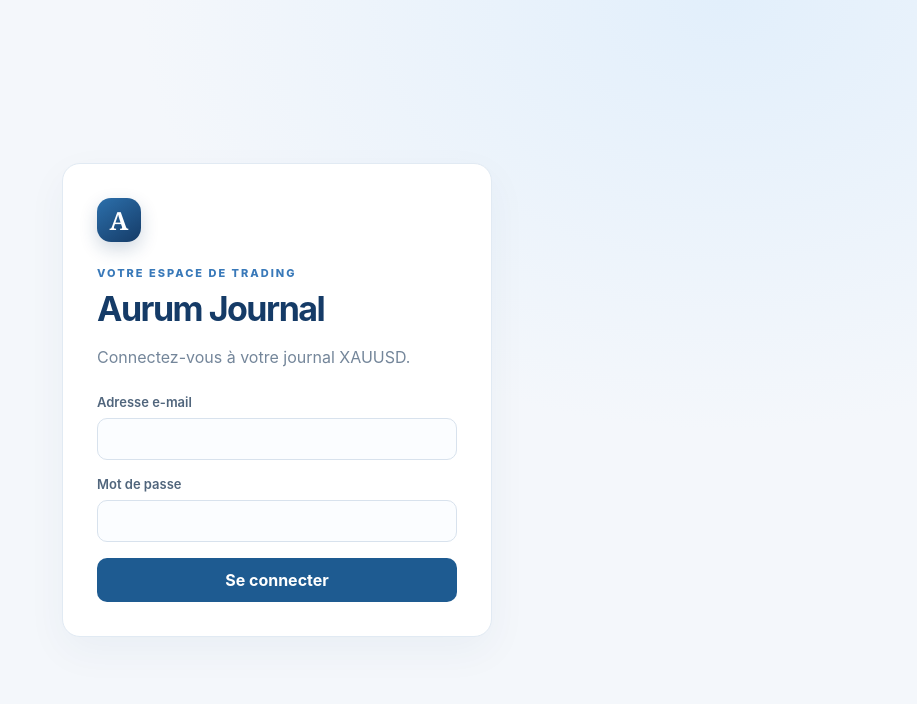
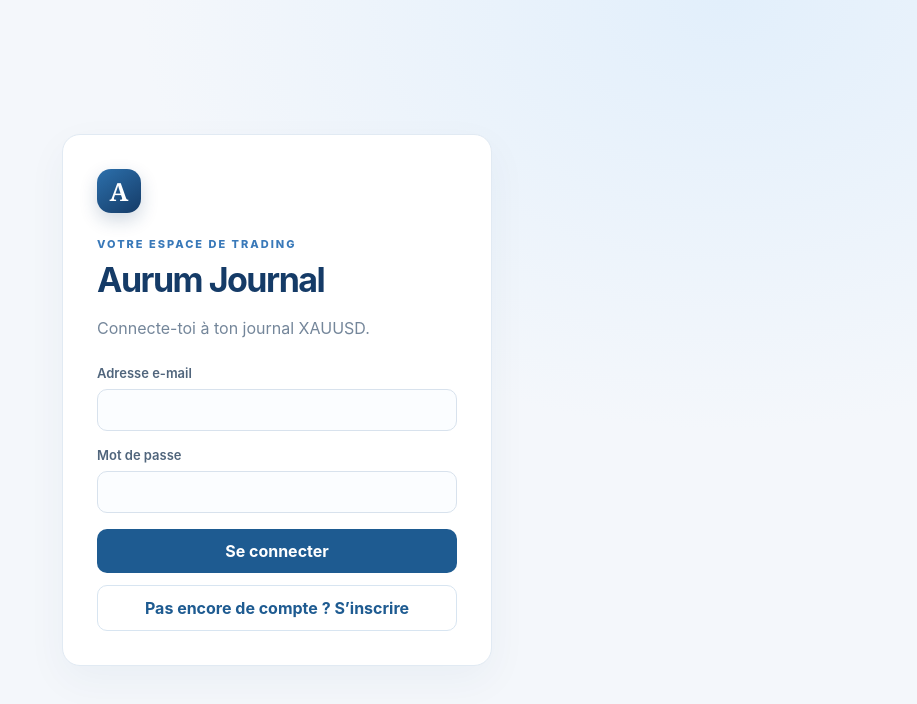
Before and after one commit to arthurniada75-pixel/Journal-trading-xauusd, a React (Vite) app: page / in a window 1280 px wide. Shown: the top 704 px of the page, without its empty margins (363-1280 px from the left). Built offline with nearby package versions, Linux system fonts and the light colour scheme; no server answers.

Commit message:
Refactor login form to support signup mode

```diff
--- a/src/App.jsx
+++ b/src/App.jsx
@@ -5,6 +5,7 @@ export default function App() {
   const [session, setSession] = useState(null);
   const [email, setEmail] = useState("");
   const [password, setPassword] = useState("");
+  const [mode, setMode] = useState("login");
   const [message, setMessage] = useState("");
   const [loading, setLoading] = useState(false);
 
@@ -20,10 +21,32 @@ export default function App() {
     return () => data.subscription.unsubscribe();
   }, []);
 
-  async function handleLogin(event) {
+  async function handleSubmit(event) {
     event.preventDefault();
     setLoading(true);
     setMessage("");
+
+    if (mode === "signup") {
+      const { error } = await supabase.auth.signUp({
+        email,
+        password,
+        options: {
+          emailRedirectTo: window.location.href
+        }
+      });
+
+      setLoading(false);
+
+      if (error) {
+        setMessage(error.message);
+      } else {
+        setMessage(
+          "Compte créé. Vérifie ta boîte e-mail pour confirmer ton adresse."
+        );
+      }
+
+      return;
+    }
 
     const { error } = await supabase.auth.signInWithPassword({
       email,
@@ -31,7 +54,10 @@ export default function App() {
     });
 
     setLoading(false);
-    if (error) setMessage("Connexion impossible. Vérifie ton e-mail et ton mot de passe.");
+
+    if (error) {
+      setMessage("Connexion impossible. Vérifie ton e-mail et ton mot de passe.");
+    }
   }
 
   async function handleLogout() {
@@ -72,10 +98,14 @@ export default function App() {
       <section className="login-card">
         <span className="brand-mark">A</span>
         <p className="eyebrow">VOTRE ESPACE DE TRADING</p>
-        <h1>Aurum Journal</h1>
-        <p className="muted">Connectez-vous à votre journal XAUUSD.</p>
+        <h1>{mode === "login" ? "Aurum Journal" : "Créer un compte"}</h1>
+        <p className="muted">
+          {mode === "login"
+            ? "Connecte-toi à ton journal XAUUSD."
+            : "Inscris-toi avec une adresse autorisée pour accéder au journal."}
+        </p>
 
-        <form className="form" onSubmit={handleLogin}>
+        <form className="form" onSubmit={handleSubmit}>
           <label>
             Adresse e-mail
             <input
@@ -92,16 +122,35 @@ export default function App() {
               type="password"
               value={password}
               onChange={(event) => setPassword(event.target.value)}
+              minLength={8}
               required
             />
           </label>
 
           <button className="button" type="submit" disabled={loading}>
-            {loading ? "Connexion…" : "Se connecter"}
+            {loading
+              ? "Patiente…"
+              : mode === "login"
+                ? "Se connecter"
+                : "Créer mon compte"}
           </button>
         </form>
 
         {message && <p className="message">{message}</p>}
+
+        <button
+          className="button secondary"
+          style={{ width: "100%", marginTop: 12 }}
+          type="button"
+          onClick={() => {
+            setMode(mode === "login" ? "signup" : "login");
+            setMessage("");
+          }}
+        >
+          {mode === "login"
+            ? "Pas encore de compte ? S’inscrire"
+            : "J’ai déjà un compte"}
+        </button>
       </section>
     </main>
   );
```
